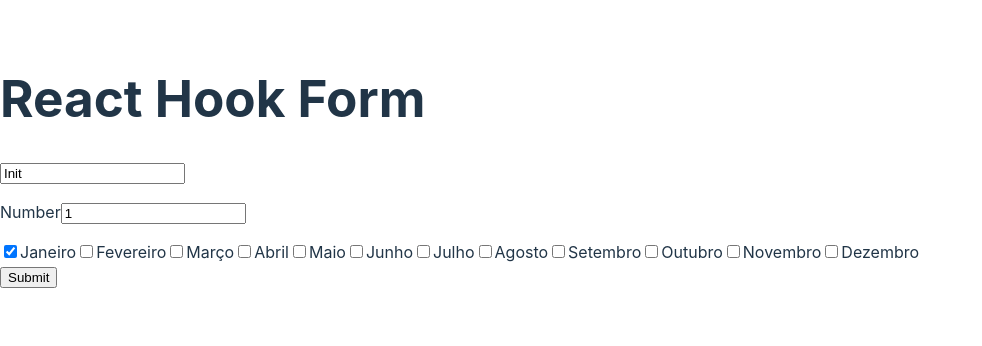
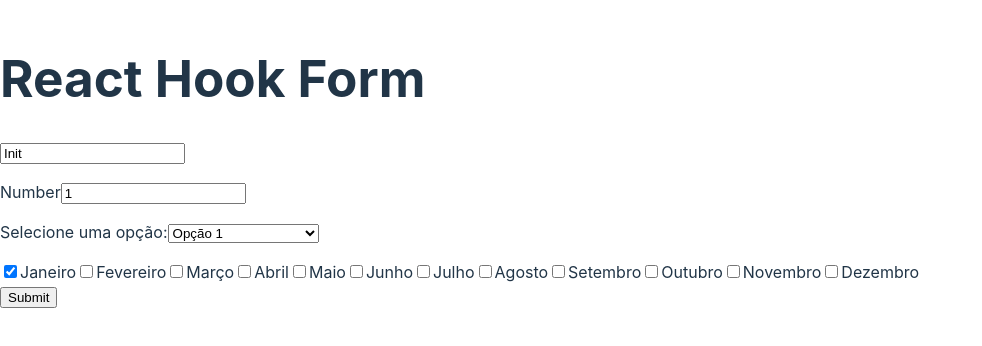
Before and after one commit to victor-magaldi/forms-libs-studies, a React (Vite) app: page / in a window 1280 px wide. Shown: the part 238-584 px from the top of the page, without its empty margins (0-982 px from the left). Built offline with nearby package versions, Linux system fonts and the light colour scheme.

Commit message:
insert select

```diff
--- a/src/components/HookForm.tsx
+++ b/src/components/HookForm.tsx
@@ -10,6 +10,7 @@ const schema = z.object({
   FirstName: z.string().max(5),
   meses: z.any(),
   number: z.string(),
+  seletor: z.string(),
 });
 type FormValues = {
   FirstName: string;
@@ -76,8 +77,26 @@ const CheckboxGroup: React.FC<any> = ({ options, name, control }) => {
   );
 };
 
+function InputSelect(props: UseControllerProps<FormValues>) {
+  const { field, fieldState } = useController(props);
+  return (
+    <div>
+      <label htmlFor="selectField">Selecione uma opção:</label>
+      <select {...field}>
+        <option value="Selecione" disabled>
+          Selecione uma opção
+        </option>
+        <option value="opcao1">Opção 1</option>
+        <option value="opcao2">Opção 2</option>
+        <option value="opcao3">Opção 3</option>
+      </select>
+
+      <p>{fieldState?.error?.message ? fieldState?.error?.message : null}</p>
+    </div>
+  );
+}
 export function HookForm() {
-  const { handleSubmit, control } = useForm<FormValues>({
+  const { handleSubmit, control, formState } = useForm<FormValues>({
     defaultValues: {
       FirstName: "Init",
       number: "1",
@@ -86,12 +105,19 @@ export function HookForm() {
     resolver: zodResolver(schema),
   });
 
+  console.log("formState", formState.errors);
   const onSubmit = (data: FormValues) => console.log(data);
 
   return (
     <form onSubmit={handleSubmit(onSubmit)}>
       <Input control={control} name="FirstName" rules={{ required: true }} />
       <InputNumber control={control} name="number" rules={{ required: true }} />
+      <InputSelect
+        control={control}
+        name="seletor"
+        rules={{ required: true }}
+      />
+
       <CheckboxGroup
         options={[
           { label: "Janeiro", value: "jan" },
```
